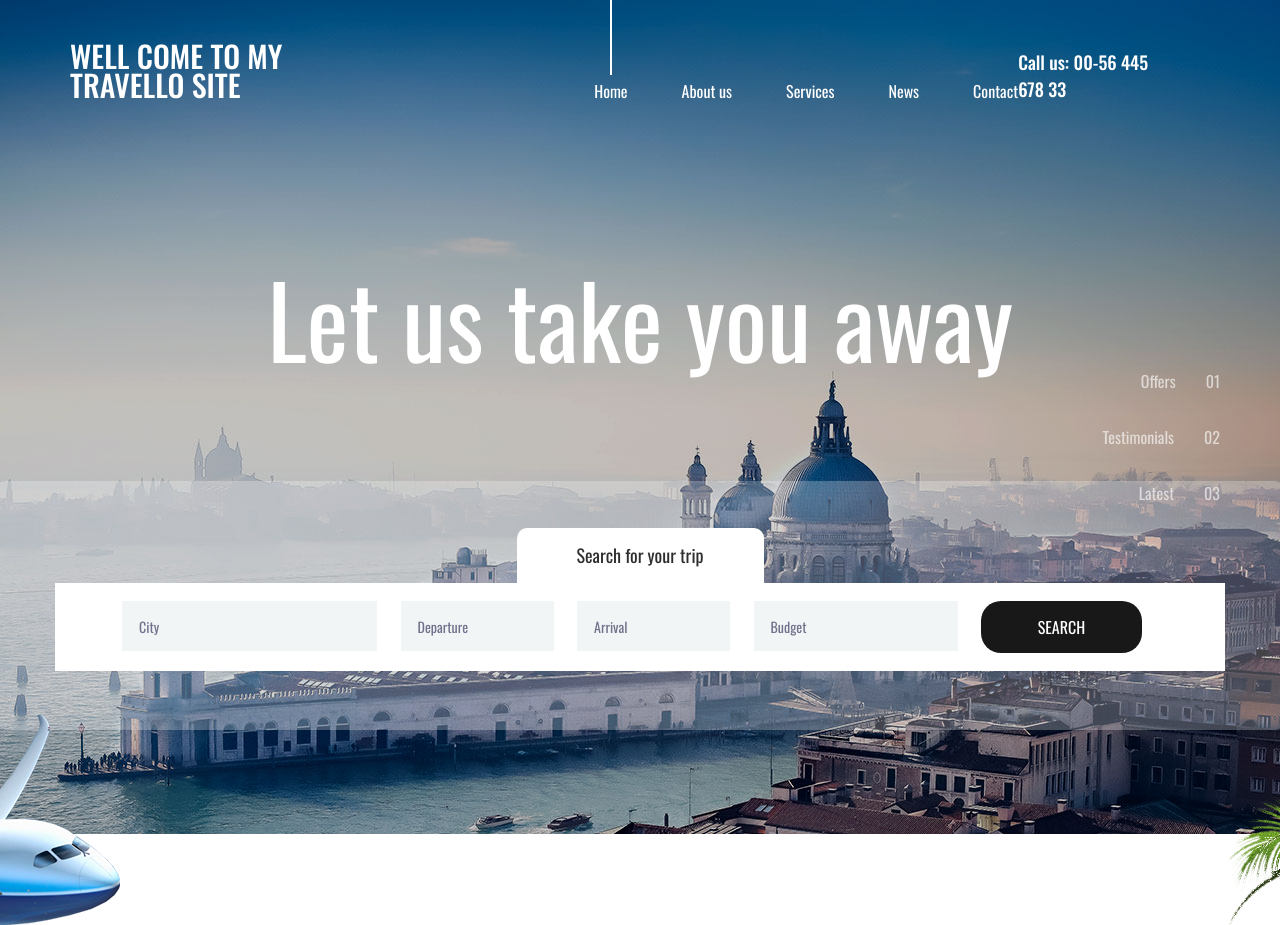
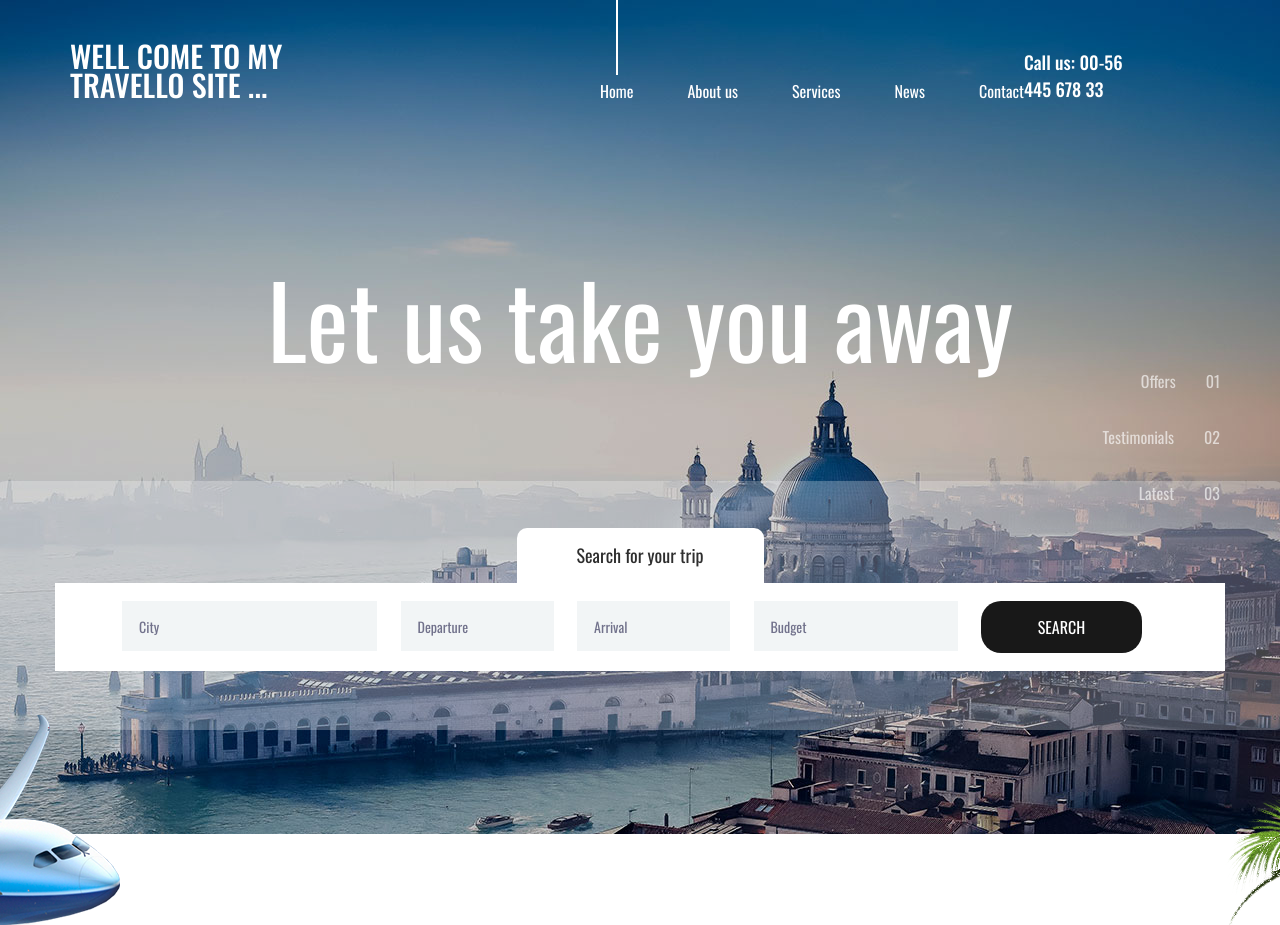
Before and after one commit to SahirDestiny/travello, a plain HTML site: page index.html in a window 1280 px wide. Shown: the top 925 px of the page. Drawn offline with nearby package versions, Linux system fonts and the light colour scheme.

Commit message:
2nd changes in index.html

```diff
--- a/index.html
+++ b/index.html
@@ -26,7 +26,7 @@
 				<div class="col">
 					<div class="header_content d-flex flex-row align-items-center justify-content-start">
 						<div class="header_content_inner d-flex flex-row align-items-end justify-content-start">
-							<div class="logo"><a href="index.html">WELL COME TO MY TRAVELLO SITE</a></div>
+							<div class="logo"><a href="index.html">WELL COME TO MY TRAVELLO SITE ...</a></div>
 							<nav class="main_nav">
 								<ul class="d-flex flex-row align-items-start justify-content-start">
 									<li class="active"><a href="index.html">Home</a></li>
```
